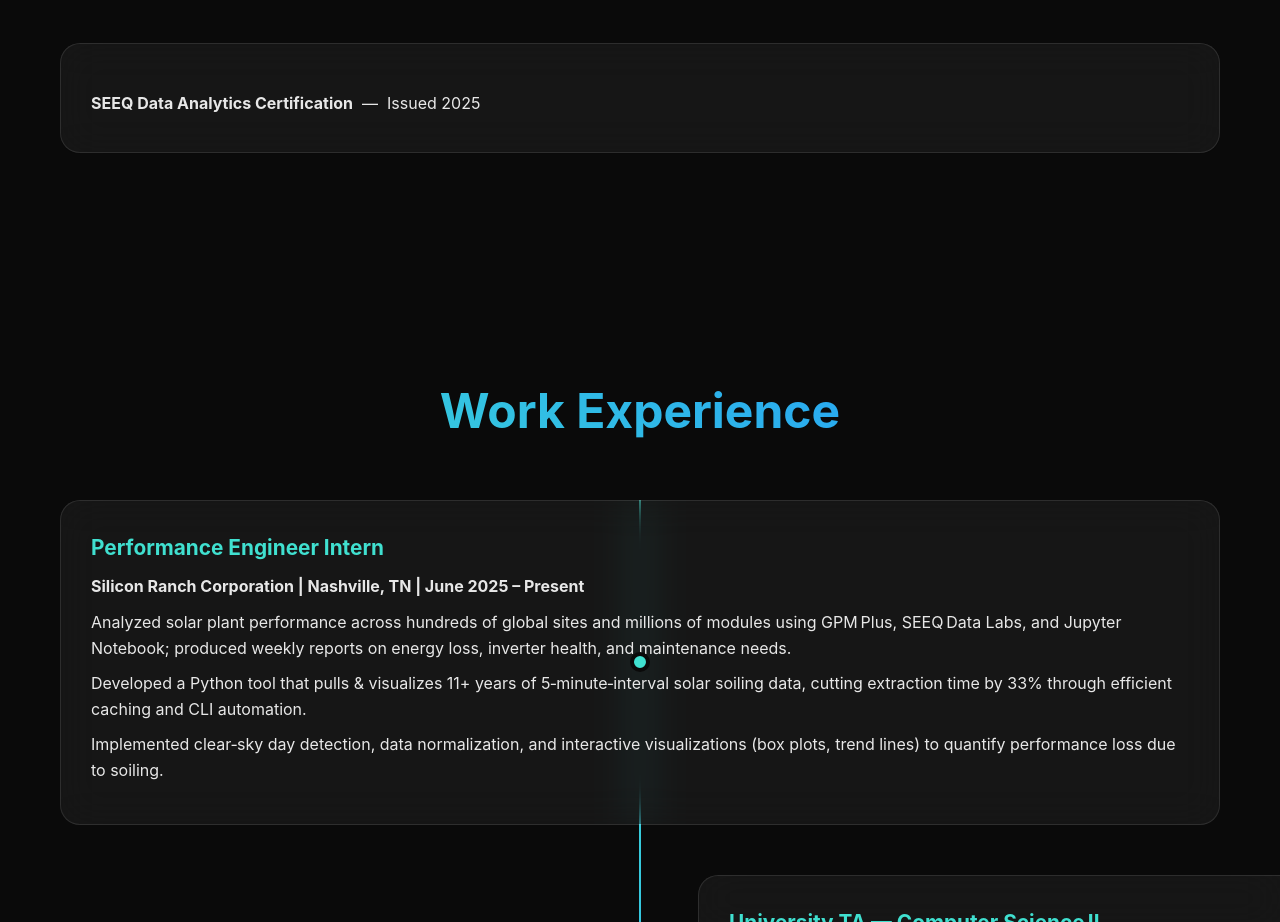
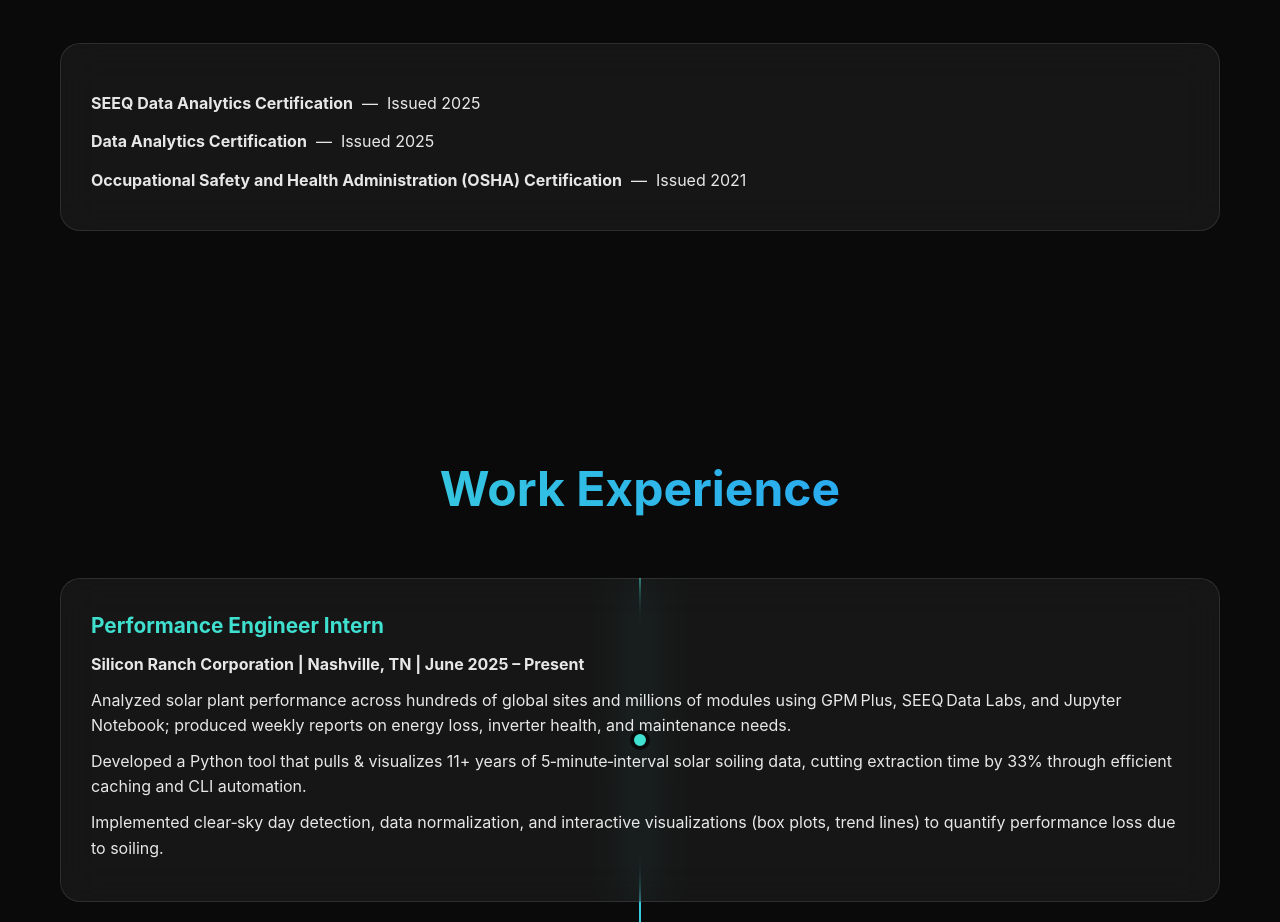
Before and after one commit to stevenGGG23/StevenGobranWebsite.github.io, a plain HTML site: page index.html in a window 1280 px wide. Shown: the part 3760-4682 px from the top of the page. Drawn offline with Linux system fonts and the light colour scheme.

Commit message:
Update index.html

```diff
--- a/index.html
+++ b/index.html
@@ -101,7 +101,8 @@
         <div class="glass-card">
             <ul style="margin-top: 10px; line-height: 1.8; list-style: none;">
                 <li><strong>SEEQ Data Analytics Certification</strong> &nbsp;—&nbsp; Issued&nbsp;2025</li>
-                <!-- Add more certifications here if needed -->
+                 <li><strong>Data Analytics Certification</strong> &nbsp;—&nbsp; Issued&nbsp;2025</li>
+                <li><strong>Occupational Safety and Health Administration (OSHA) Certification</strong> &nbsp;—&nbsp; Issued&nbsp;2021</li>
             </ul>
         </div>
     </section>
```
